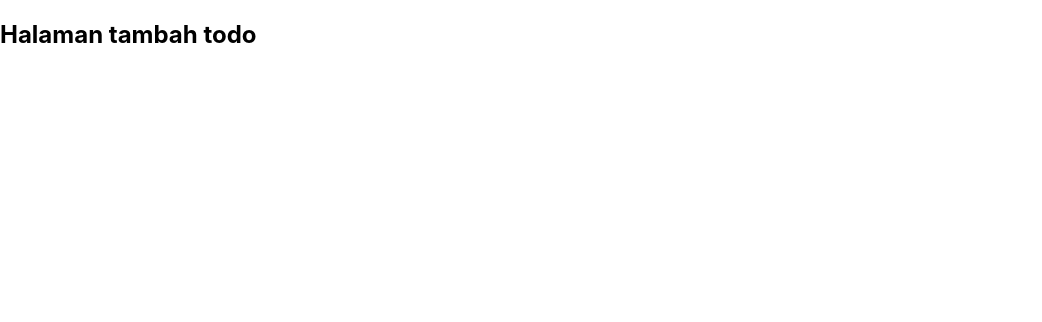
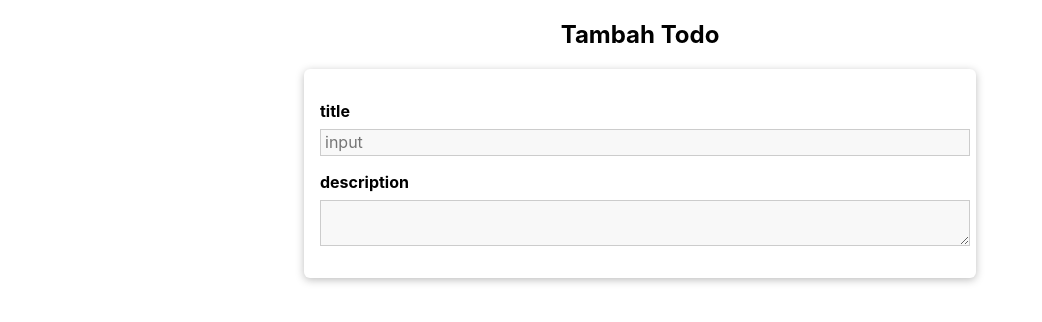
Before and after one commit to adityapryg/mern-react, a React (Create React App) app: page /tambah in a window 1280 px wide. Shown: the top 322 px of the page, without its empty margins (0-1042 px from the left). Built offline with nearby package versions, Linux system fonts and the light colour scheme.

Commit message:
[ADD] Menambahkan form create todo

```diff
--- /dev/null
+++ b/src/shared/FormElements/Input.css
@@ -0,0 +1,41 @@
+.form-control {
+    margin: 1rem 0;
+  }
+
+  .form-control label,
+  .form-control input,
+  .form-control textarea {
+    display: block;
+  }
+
+  .form-control label {
+    font-weight: bold;
+    margin-bottom: 0.5rem;
+  }
+
+  .form-control input,
+  .form-control textarea {
+    width: 100%;
+    font: inherit;
+    border: 1px solid #ccc;
+    background: #f8f8f8;
+    padding: 0.15rem 0.25rem;
+  }
+
+  .form-control input:focus,
+  .form-control textarea:focus {
+    outline: none;
+    background: #ebebeb;
+    border-color: #510077;
+  }
+
+  .form-control--invalid label,
+  .form-control--invalid p {
+    color: red;
+  }
+
+  .form-control--invalid input,
+  .form-control--invalid textarea {
+    border-color: red;
+    background: #ffd1d1;
+  }
--- /dev/null
+++ b/src/shared/FormElements/Input.js
@@ -0,0 +1,28 @@
+import React from "react";
+
+import './Input.css';
+
+const Input = props => {
+    const element = props.type === 'input' ?
+    <input
+        id={props.id}
+        type={props.type}
+        placeholder={props.placeholder}
+        value={props.value}
+    /> :
+    <textarea
+        id={props.id}
+        type={props.type}
+        row={props.rows || 3}
+        value={props.value}
+    />
+
+    return (
+        <div className="form-control">
+            <label htmlFor={props.id}>{props.label}</label>
+            {element}
+        </div>
+    )
+}
+
+export default Input;
--- a/src/todo/components/TodoList.js
+++ b/src/todo/components/TodoList.js
@@ -16,9 +16,7 @@ const TodoList = props => {
     return (
         <div>
             <h2 className="center">Todolist</h2>
-            {
-                <Button to="/tambah"> Tambah Todo </Button>
-            }
+            <Button to="/tambah"> Tambah Todo </Button>
             <ul className="todo-list">
                 {props.items.map(todo => {
                     return <TodoItem
--- /dev/null
+++ b/src/todo/pages/NewTodo.css
@@ -0,0 +1,10 @@
+.todo-form {
+    list-style: none;
+    margin: 0 auto;
+    padding: 1rem;
+    width: 90%;
+    max-width: 40rem;
+    box-shadow: 0 2px 8px rgba(0, 0, 0, 0.26);
+    border-radius: 6px;
+    background: white;
+  }
--- a/src/todo/pages/NewTodo.js
+++ b/src/todo/pages/NewTodo.js
@@ -1,7 +1,29 @@
 import React from "react";
 
+import Input from "../../shared/FormElements/Input";
+
+import "./NewTodo.css";
+
 const NewTodo = () => {
-    return <h2>Halaman tambah todo</h2>;
+    return (
+        <div>
+            <h2 className="center">Tambah Todo</h2>
+            <form className="todo-form">
+                <Input
+                    id="title"
+                    type="input"
+                    placeholder="input"
+                    label="title"
+                />
+                <Input
+                    id="description"
+                    type="textarea"
+                    placeholder="Description"
+                    label="description"
+                />
+            </form>
+        </div>
+    );
 }
 
 export default NewTodo;
```
